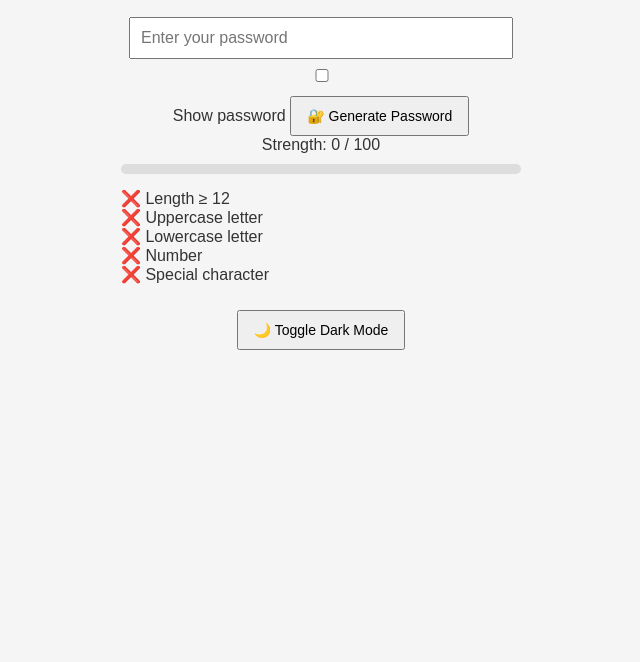
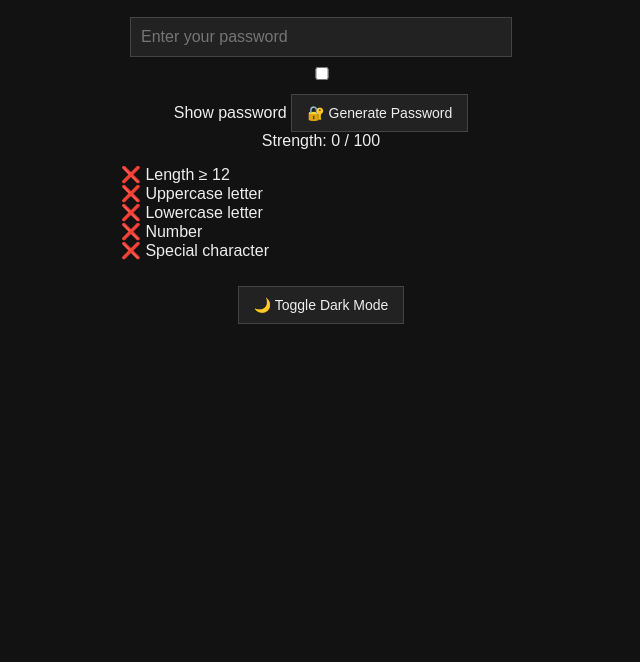
Before and after one commit to kkk-boop/password-strength-analyser, a plain HTML site: page index.html in a window 1280 px wide. Shown: the part 138-800 px from the top of the page, without its empty margins (319-959 px from the left). Drawn offline with Linux system fonts and the light colour scheme.

Commit message:
Update index.html

```diff
--- a/index.html
+++ b/index.html
@@ -1,33 +1,34 @@
 <!DOCTYPE html>
-<html>
+<html lang="en">
 <head>
+  <meta charset="UTF-8">
   <title>Password Strength Analyzer</title>
   <link rel="stylesheet" href="style.css">
 </head>
-<body>
+<body class="dark-mode">
   <div class="container">
     <h1>Password Strength Analyzer</h1>
+    <input type="password" id="password" placeholder="Enter your password" />
 
-    <input type="password" id="password" placeholder="Enter your password" />
     <label>
       <input type="checkbox" id="showPassword"> Show password
     </label>
+
     <button id="generateBtn">🔐 Generate Password</button>
 
-    <div id="strength-text">Strength: 0 / 100</div>
-    <div id="bar-container">
-      <div id="bar"></div>
+    <div id="strengthBar">
+      Strength: <span id="score">0</span> / 100
     </div>
 
     <ul id="checklist">
       <li id="len">❌ Length ≥ 12</li>
       <li id="upper">❌ Uppercase letter</li>
       <li id="lower">❌ Lowercase letter</li>
-      <li id="num">❌ Number</li>
+      <li id="number">❌ Number</li>
       <li id="special">❌ Special character</li>
     </ul>
 
-    <button id="toggleDark">🌙 Toggle Dark Mode</button>
+    <button id="darkToggle">🌙 Toggle Dark Mode</button>
   </div>
 
   <script src="script.js"></script>
```
